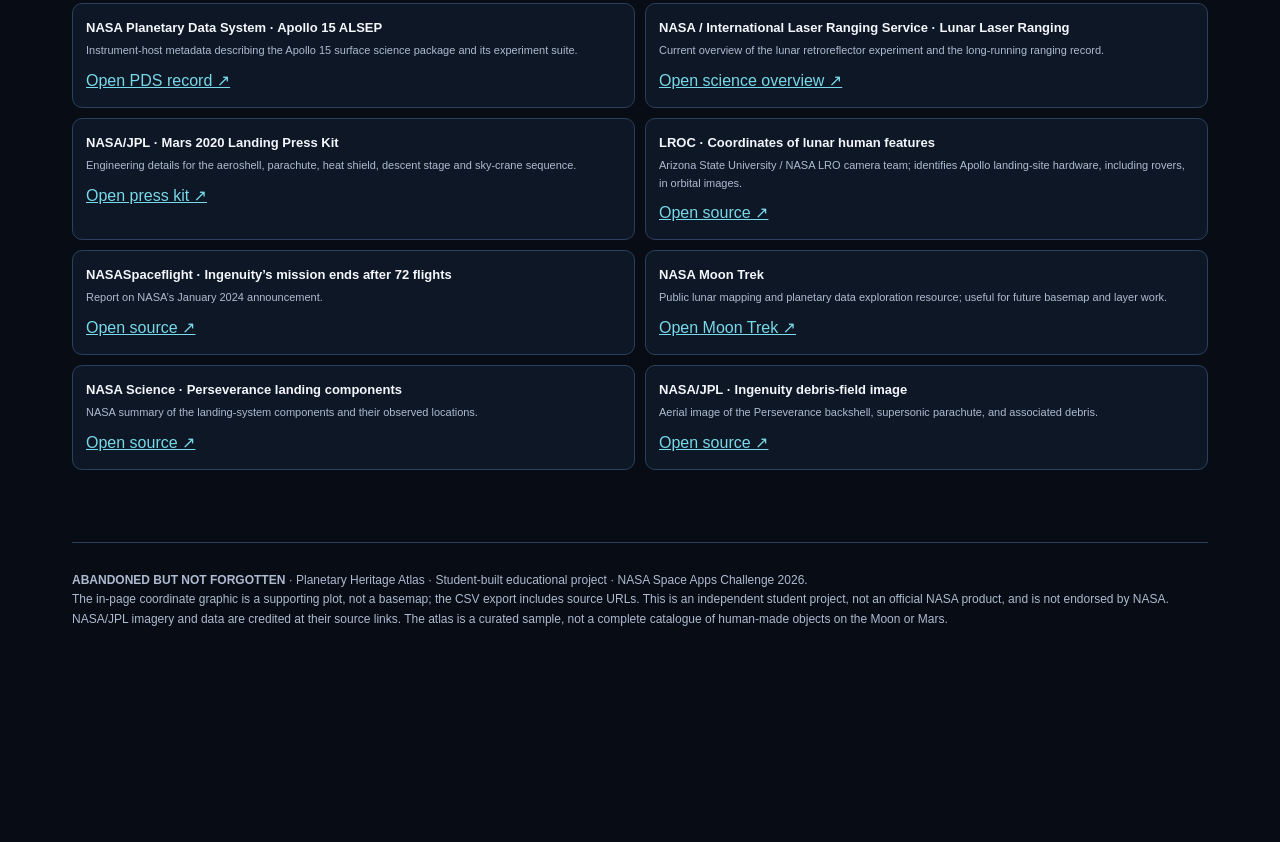
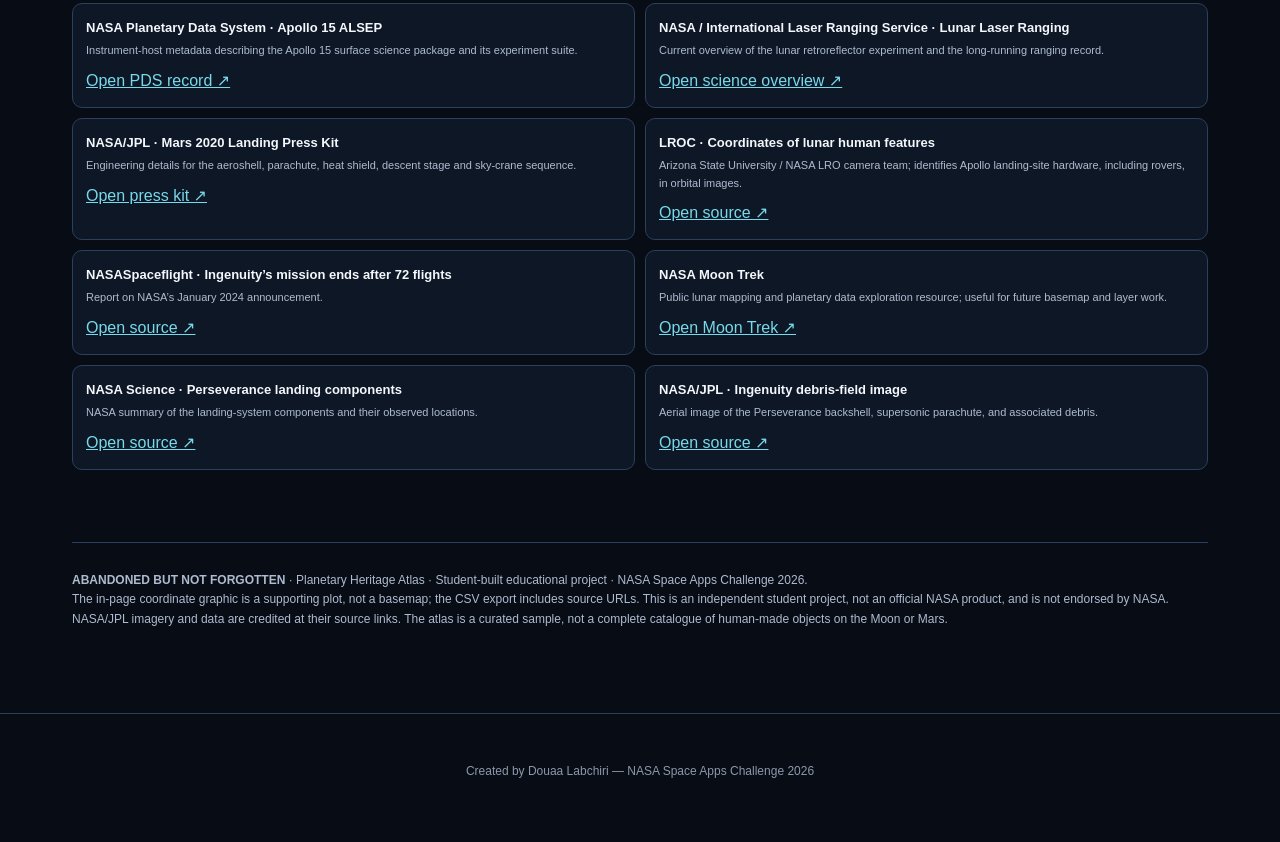
Before and after one commit to douaalabchiri97-blip/abandoned-but-not-forgotten, a plain HTML site: page index.html in a window 1280 px wide. Shown: the part 9430-10272 px from the top of the page. Before the commit the page ends 10107 px from the top, so only its background shows below. Drawn offline with Linux system fonts and the light colour scheme.

Commit message:
Update index.html

```diff
--- a/index.html
+++ b/index.html
@@ -317,4 +317,5 @@ buildDistanceAnalysis();
 
 renderMap('moon');renderRecords();
 </script>
+<footer><p style="text-align:center; margin-top:20px; opacity:0.8;">Created by Douaa Labchiri — NASA Space Apps Challenge 2026</p></footer>
 </body></html>
```
